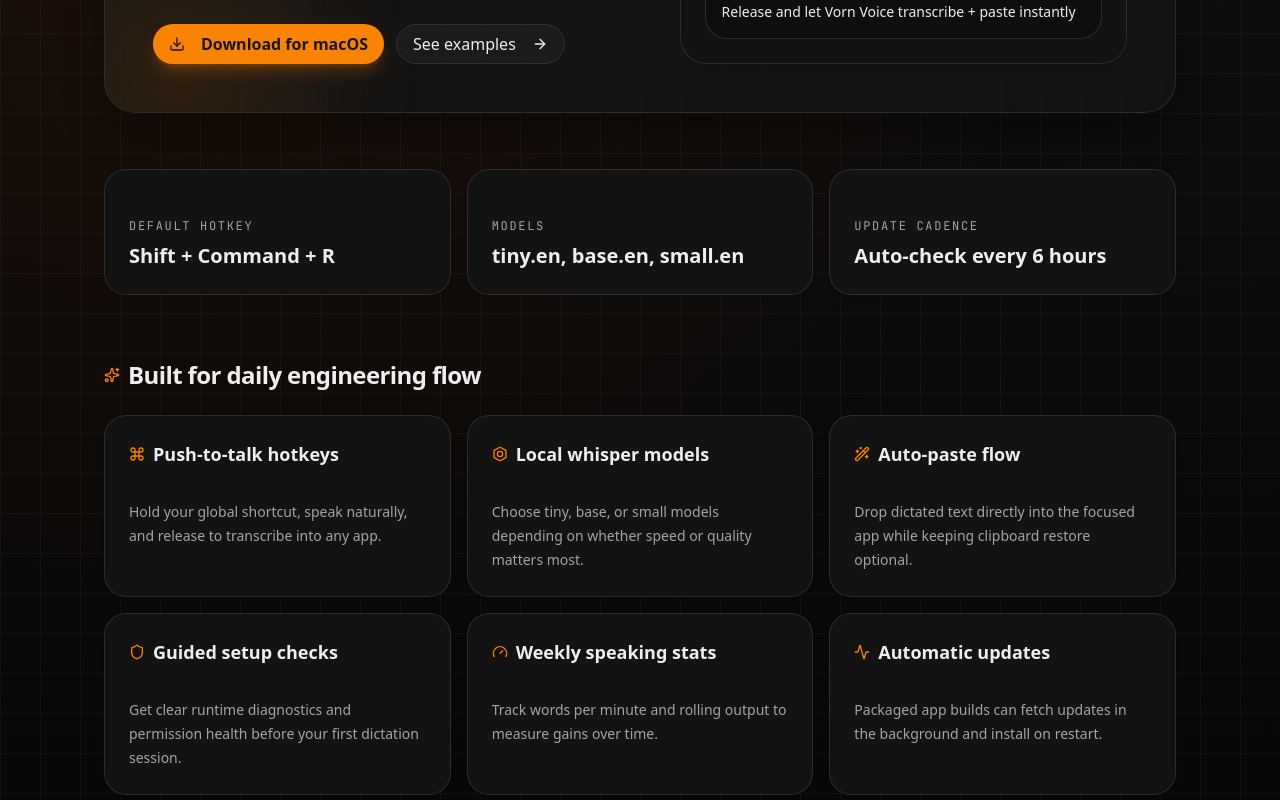
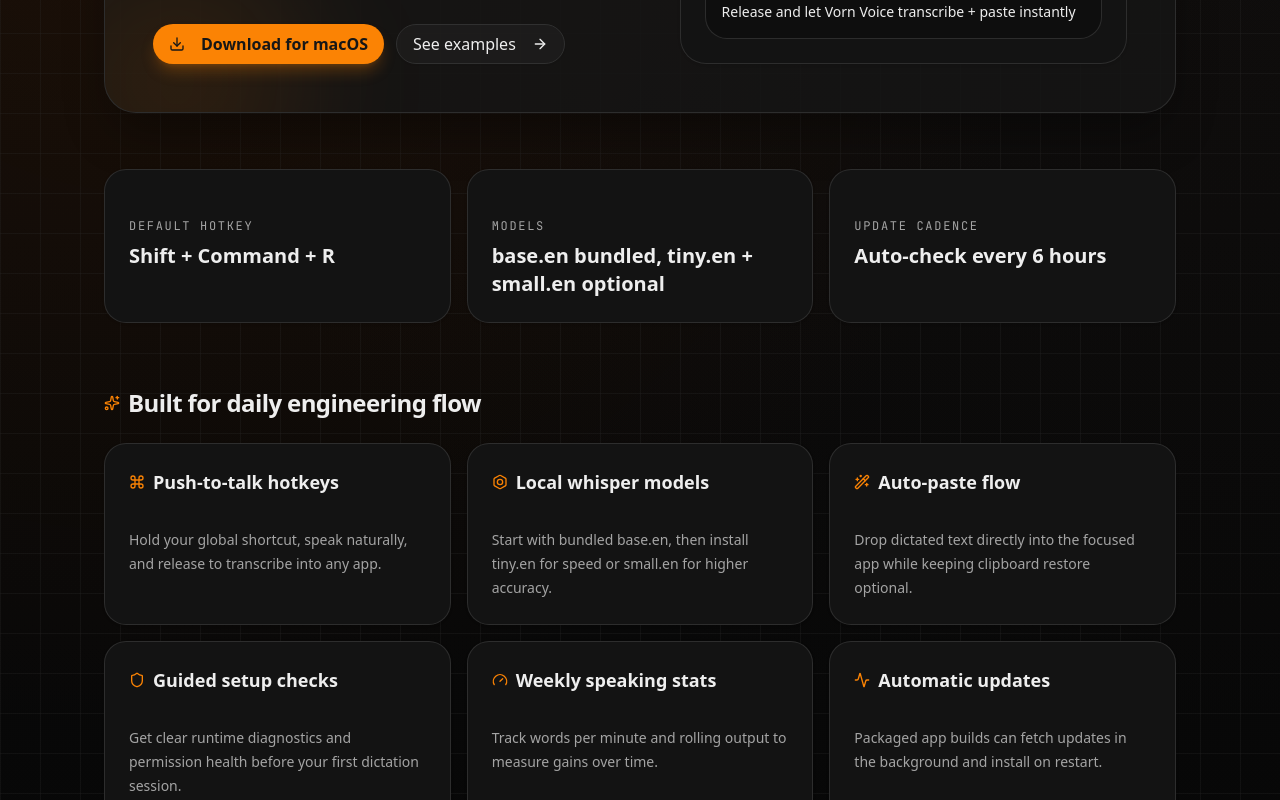
Before and after one commit to Hude06/Vorn-Voice-Website, a Next.js app: page / in a window 1280 px wide. Shown: the part 527-1327 px from the top of the page. Built offline with nearby package versions, Linux system fonts and the light colour scheme.

Commit message:
docs: align model copy with bundled base default

```diff
--- a/src/app/page.tsx
+++ b/src/app/page.tsx
@@ -32,7 +32,7 @@
   {
     icon: Bolt,
     title: "Local whisper models",
-    body: "Choose tiny, base, or small models depending on whether speed or quality matters most.",
+    body: "Start with bundled base.en, then install tiny.en for speed or small.en for higher accuracy.",
   },
   {
     icon: WandSparkles,
@@ -175,7 +175,7 @@
               <p className="font-mono text-xs uppercase tracking-[0.14em] text-muted-foreground">
                 Models
               </p>
-              <p className="mt-2 text-xl font-semibold">tiny.en, base.en, small.en</p>
+              <p className="mt-2 text-xl font-semibold">base.en bundled, tiny.en + small.en optional</p>
             </CardContent>
           </Card>
           <Card className="glass-panel rounded-2xl border-border/90 bg-[#151515]">
```
